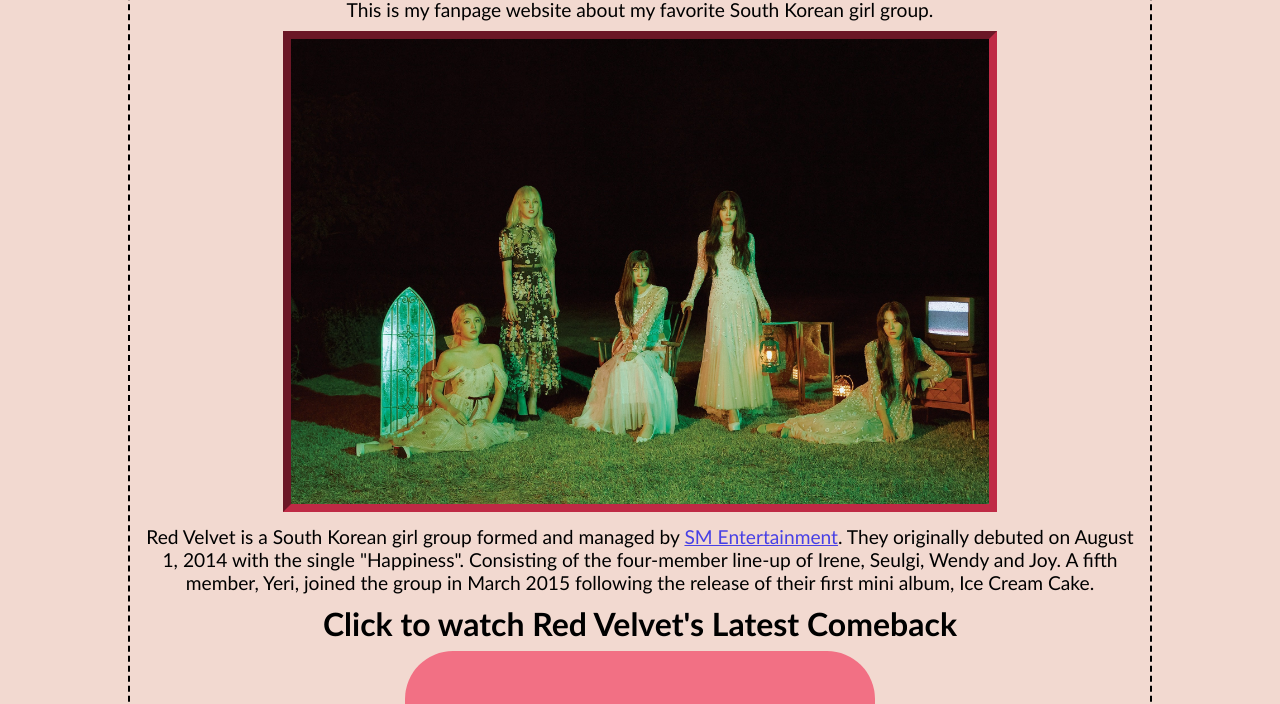
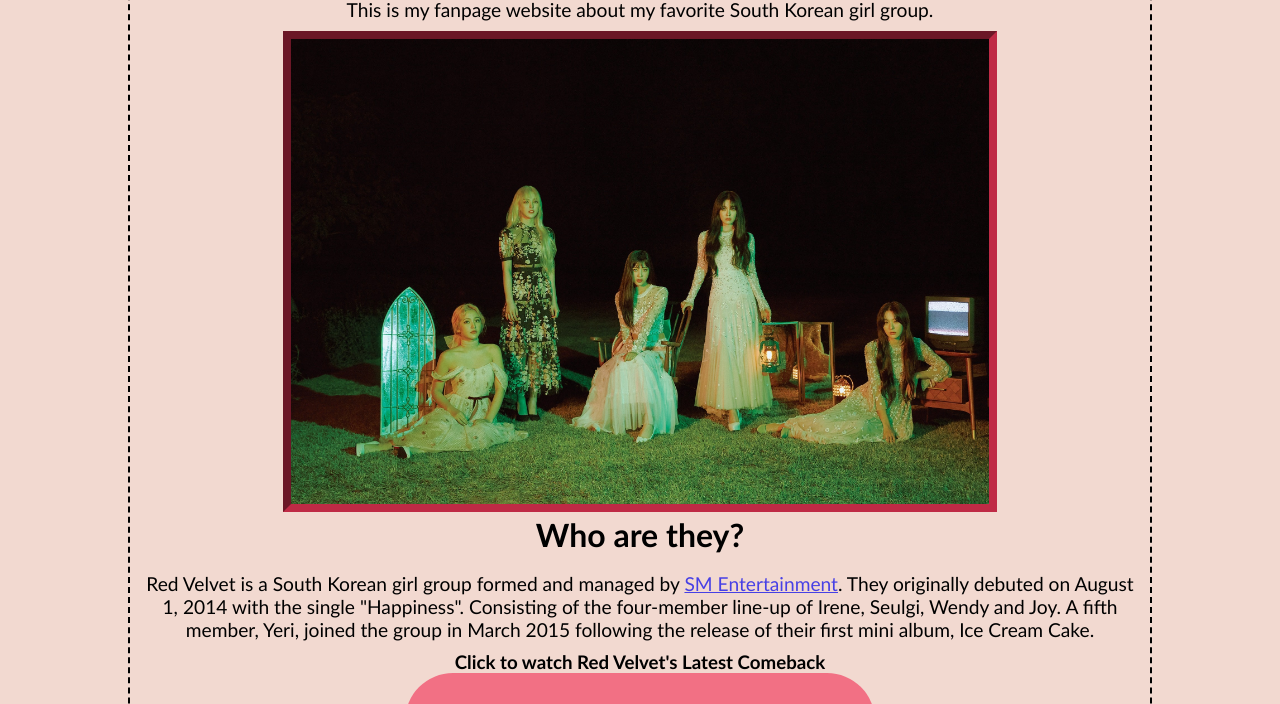
Before and after one commit to DRdeRomas/RV-Website-2324, a plain HTML site: page index.html in a window 1280 px wide. Shown: the part 202-906 px from the top of the page. Drawn offline with Linux system fonts and the light colour scheme.

Commit message:
Update index.html

```diff
--- a/index.html
+++ b/index.html
@@ -32,6 +32,7 @@
         <img src="img/psycho3.jpg" alt="Red Velvet Psycho">
 
         <section>
+        <h2>Who are they?</h2>
             <p>Red Velvet is a South Korean girl group formed and managed by
                 <a href="https://en.wikipedia.org/wiki/SM_Entertainment">SM Entertainment</a>.
                 They originally debuted on August 1, 2014 with the single "Happiness". Consisting of the four-member
@@ -40,7 +41,7 @@
             </p>
         </section>
 
-        <h2>Click to watch Red Velvet's Latest Comeback</h2>
+        <h3>Click to watch Red Velvet's Latest Comeback</h3>
             <a href="https://youtu.be/xlyrt5eAtKI?si=zsRVYF4Yq6wFO8YP">
                 <button>Chill Kill</button></a>
     </main>
```
